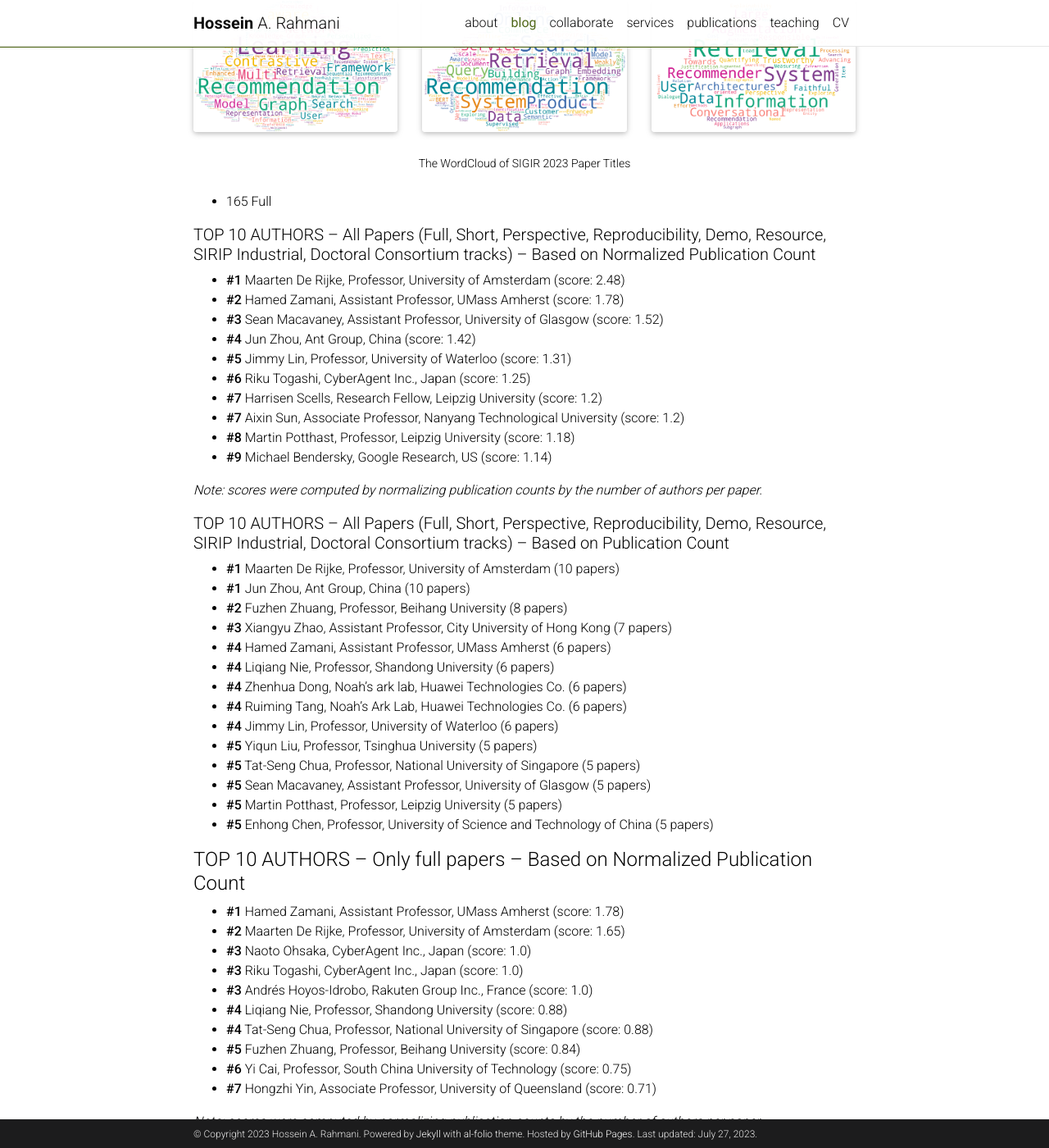
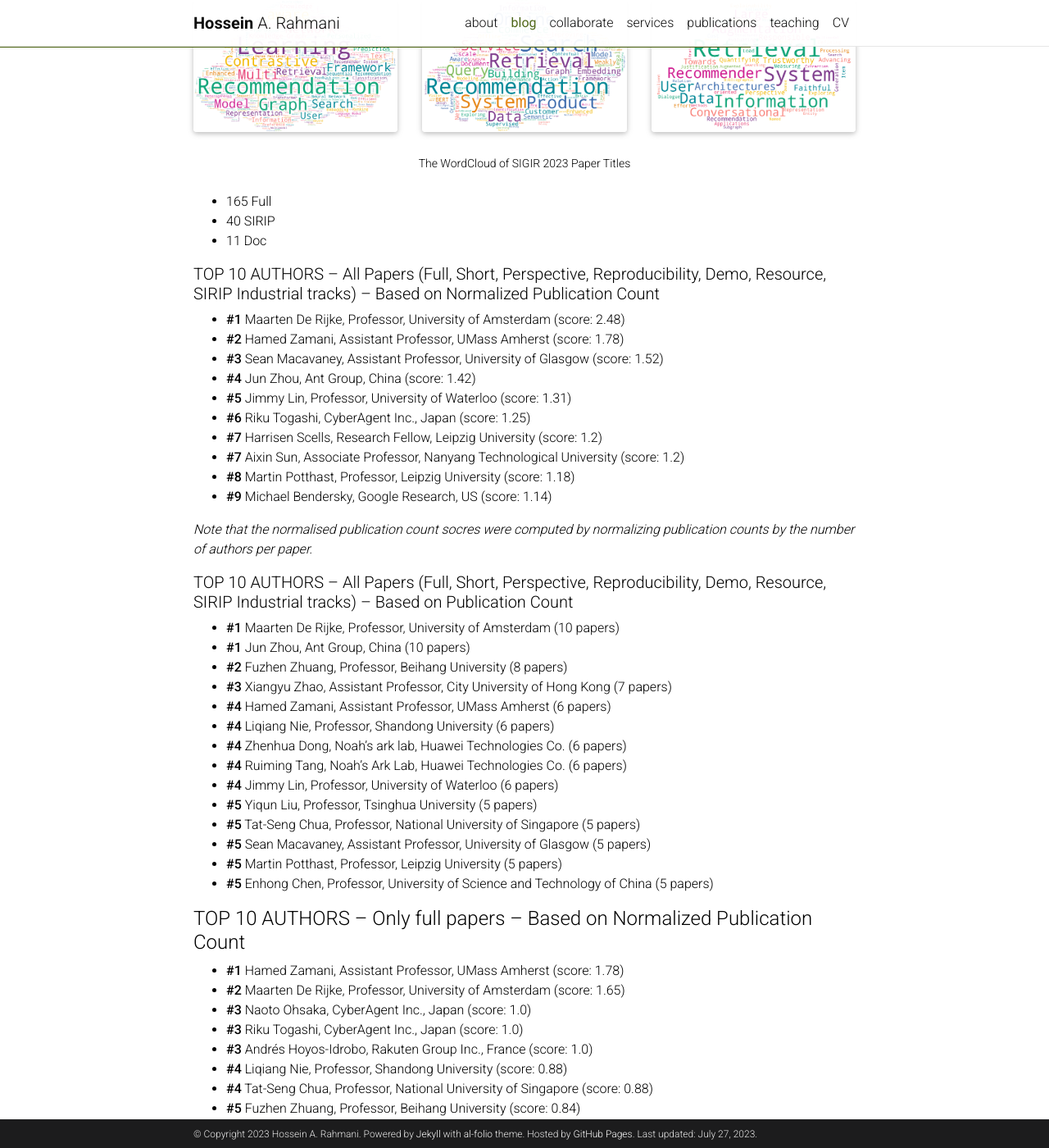
Before and after one commit to rahmanidashti/rahmanidashti.github.io, a Jekyll site: the page built from _posts/2023-07-26-sigir23-stats.md, in a window 1280 px wide and 1400 px high, scrolled down 1144 px. Shown: the whole window at 82% size. Built offline with Jekyll 4.4.1, drawn with Linux system fonts in a browser that asks for light colours; full-size pictures stand in for the smaller copies a plugin makes; comment, search, counter and statistics services are not loaded; a style sheet for code colours, icons or effects is not loaded; some of the changed text lies outside the part shown.

Commit message:
Update 2023-07-26-sigir23-stats.md

```diff
--- a/_posts/2023-07-26-sigir23-stats.md
+++ b/_posts/2023-07-26-sigir23-stats.md
@@ -48,8 +48,10 @@ XXX Some text
 </div>
 
 - 165 Full
+- 40 SIRIP
+- 11 Doc
 
-##### TOP 10 AUTHORS – All Papers (Full, Short, Perspective, Reproducibility, Demo, Resource, SIRIP Industrial, Doctoral Consortium tracks) – Based on Normalized Publication Count
+##### TOP 10 AUTHORS – All Papers (Full, Short, Perspective, Reproducibility, Demo, Resource, SIRIP Industrial tracks) – Based on Normalized Publication Count
 
 - **#1** Maarten De Rijke, Professor, University of Amsterdam (score: 2.48)
 - **#2** Hamed Zamani, Assistant Professor, UMass Amherst (score: 1.78)
@@ -62,9 +64,9 @@ XXX Some text
 - **#8** Martin Potthast, Professor, Leipzig University (score: 1.18)
 - **#9** Michael Bendersky, Google Research, US (score: 1.14)
 
-_Note: scores were computed by normalizing publication counts by the number of authors per paper._
+_Note that the normalised publication count socres were computed by normalizing publication counts by the number of authors per paper._
 
-##### TOP 10 AUTHORS – All Papers (Full, Short, Perspective, Reproducibility, Demo, Resource, SIRIP Industrial, Doctoral Consortium tracks) – Based on Publication Count
+##### TOP 10 AUTHORS – All Papers (Full, Short, Perspective, Reproducibility, Demo, Resource, SIRIP Industrial tracks) – Based on Publication Count
 
 - **#1** Maarten De Rijke, Professor, University of Amsterdam (10 papers)
 - **#1** Jun Zhou, Ant Group, China (10 papers)
@@ -95,7 +97,7 @@ _Note: scores were computed by normalizing publication counts by the number of a
 - **#6** Yi Cai, Professor, South China University of Technology (score: 0.75)
 - **#7** Hongzhi Yin, Associate Professor, University of Queensland (score: 0.71)
 
-_Note: scores were computed by normalizing publication counts by the number of authors per paper._
+_Note that the normalised publication count socres were computed by normalizing publication counts by the number of authors per paper._
 
 
 #### TOP 10 AUTHORS – Only full papers – Based on Publication Count
```
